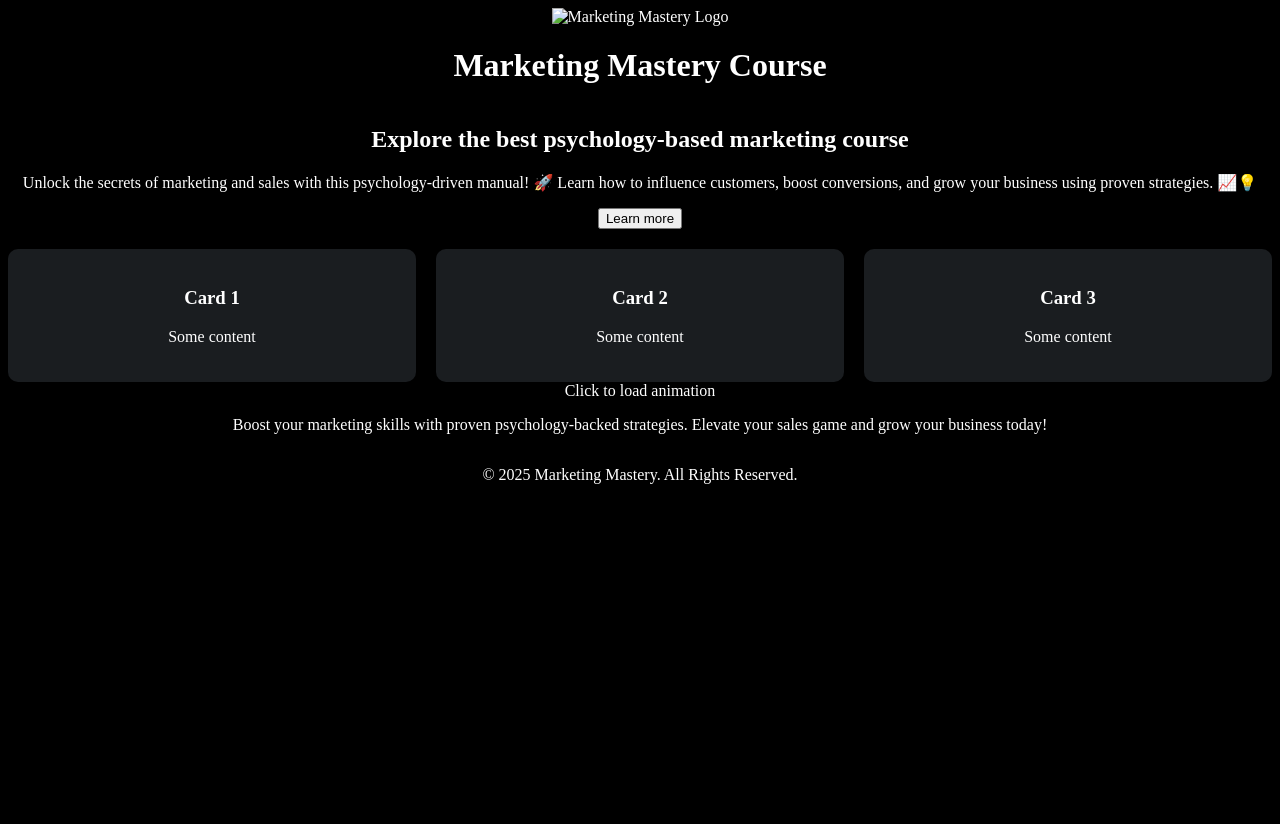
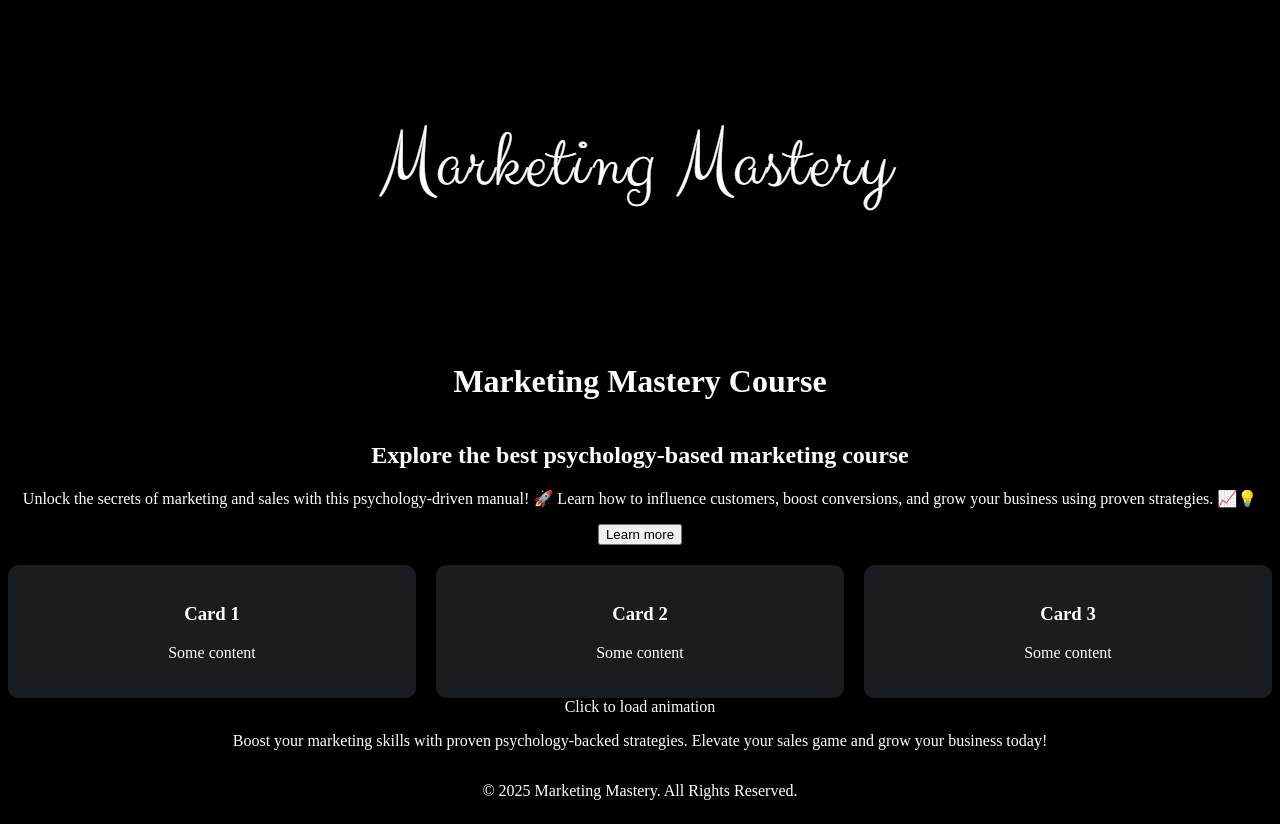
Before and after one commit to Rocky-jvzoo/Marketing, a plain HTML site: page index.html in a window 1280 px wide. Drawn offline with Linux system fonts and the light colour scheme.

Commit message:
Update index.html

```diff
--- a/index.html
+++ b/index.html
@@ -9,7 +9,7 @@
 </head>
 <body>
     <header class="header">
-        <img src="Screenshot 2025-02-20 193723.png" alt="Marketing Mastery Logo" class="logo">
+        <img src="images/Screenshot 2025-02-20 193723.png" alt="Marketing Mastery Logo" class="logo">
         <h1 class="header-title">Marketing Mastery Course</h1>
     </header>
 
```
